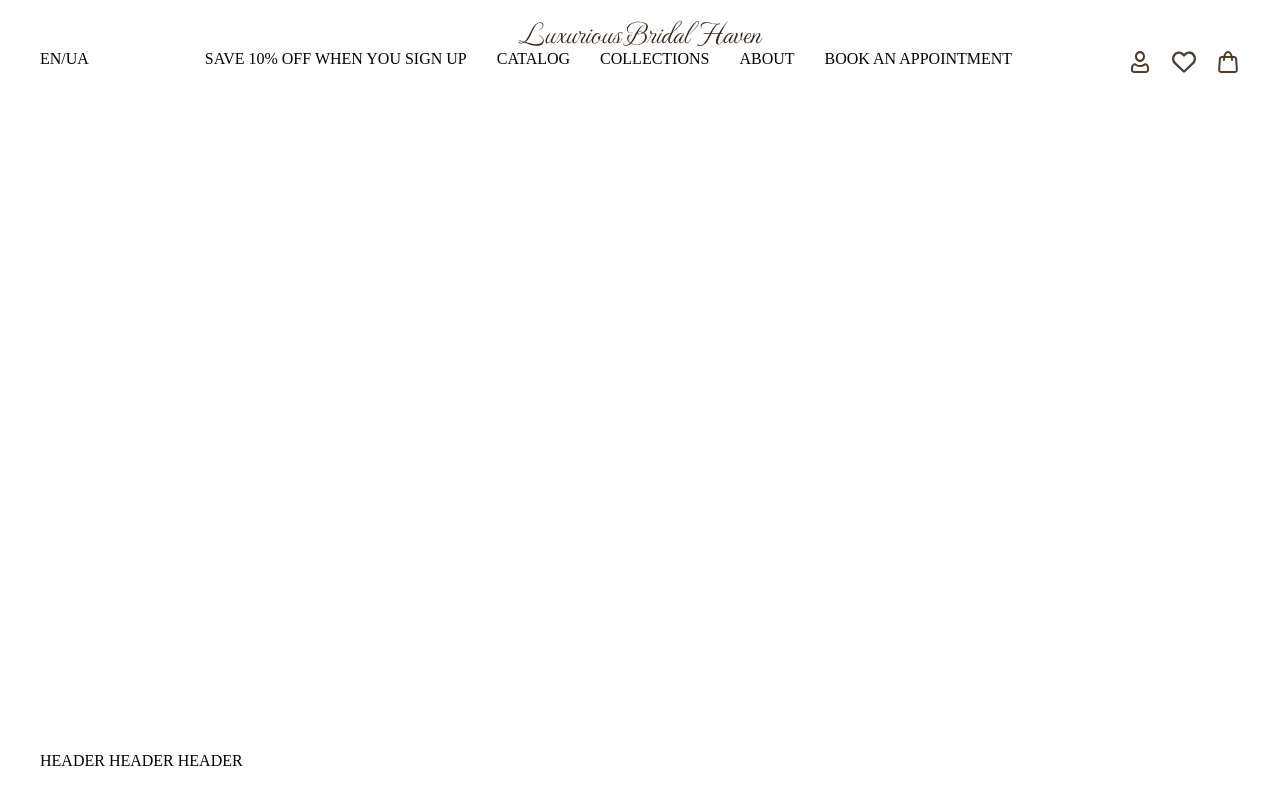
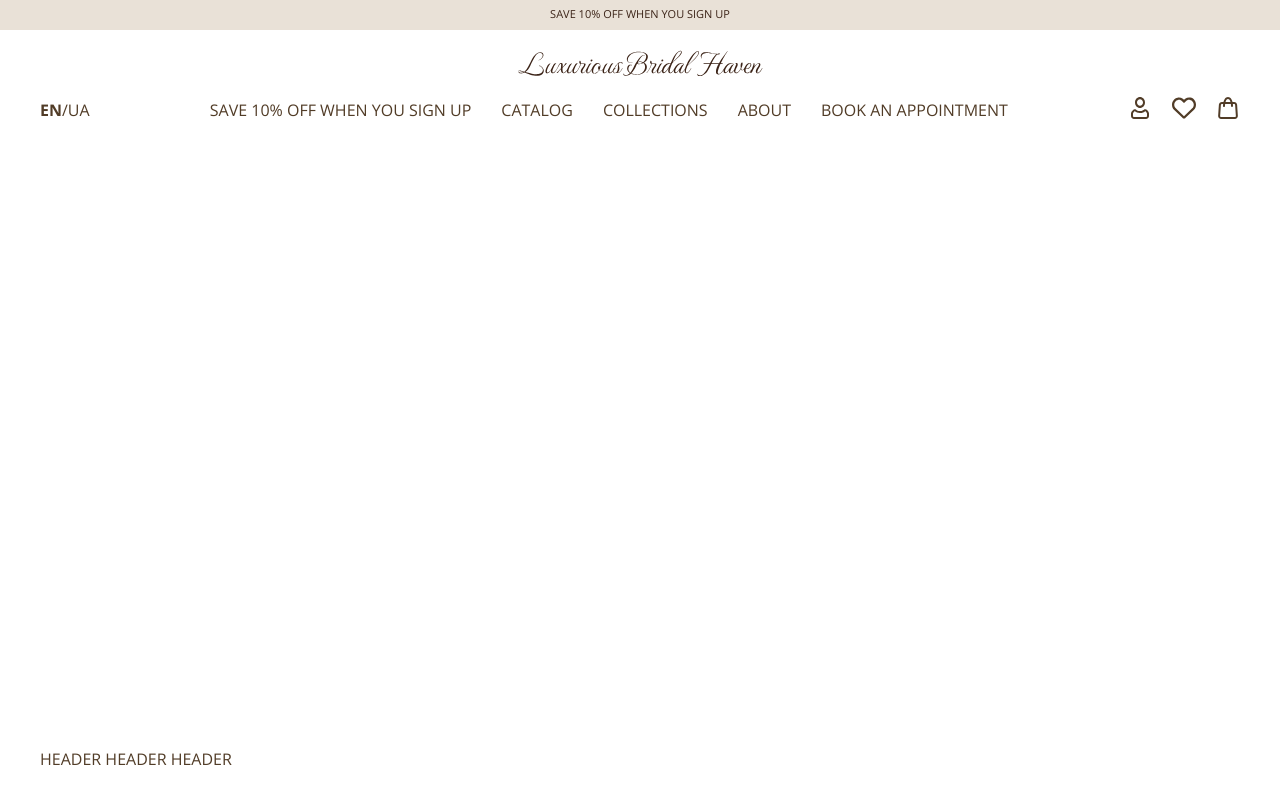
Before and after one commit to SStercorex2024/inter-shop, a website: page app/pages/index.html in a window 1280 px wide. Drawn offline with nearby package versions, Linux system fonts and the light colour scheme; files that its build step writes are made by us from their sources; files whose address does not match are found by name.

Commit message:
finished section header, without adaptation, added section discount

```diff
--- /dev/null
+++ b/app/components/discount.html
@@ -0,0 +1,9 @@
+<section class="discount">
+    <div class="container">
+        <div class="discount__row">
+                <a href="#!" class="discount__link">
+                     SAVE 10% OFF WHEN YOU SIGN UP
+                </a>
+        </div>
+    </div>
+</section>
--- /dev/null
+++ b/app/scss/base/_base.scss
@@ -0,0 +1,8 @@
+@use "vars";
+
+body {
+  @extend %opensans-400;
+  font-size: 20px;
+  line-height: 1.3;
+  color: vars.$color-accent;
+}
--- a/app/scss/base/_vars.scss
+++ b/app/scss/base/_vars.scss
@@ -1,6 +1,7 @@
 $color-accent: #3b2317;
 $color-primary: #513c27;
 $color-text-muted: #94897c;
+$bg-muted: #E9E1D7;
 
 %opensans-300 {
   font-family: 'OpenSans-Light', sans-serif;
--- /dev/null
+++ b/app/scss/block/_discount.scss
@@ -0,0 +1,12 @@
+@use "../base/vars";
+
+.discount {
+  background-color: vars.$bg-muted;
+
+  &__link {
+    padding: 7px 0 9px;
+    font-size: 11px;
+    display: flex;
+    justify-content: center;
+  }
+}
--- a/app/scss/block/_header.scss
+++ b/app/scss/block/_header.scss
@@ -1,23 +1,29 @@
+@use "../base/vars";
+
 .header {
   padding: 20px 0 30px;
+  text-transform: uppercase;
+  color: vars.$color-primary;
+  font-size: 16px;
 
   &__inner {
     display: flex;
     justify-content: space-between;
-    align-content: center;
+    align-items: center;
     flex-wrap: wrap;
   }
 
   &__logo {
     width: 100%;
     text-align: center;
+    margin-bottom: 15px;
   }
 
   &__lang {
     display: flex;
 
     &--active {
-
+      @extend %opensans-700;
     }
   }
 
--- a/app/scss/style.scss
+++ b/app/scss/style.scss
@@ -1,12 +1,14 @@
 //base
 @use "base/vars";
 @use "base/mixins";
+@use "base/reset";
 @use "base/fonts";
 @use "base/global";
-@use "base/reset";
 @use "base/container";
+@use "base/base";
 
 //block
 @use "block/header";
 @use "block/logo";
 @use "block/menu";
+@use "block/discount";
```
Also changed, not shown: app/components/header.html (+1 -0 lines).
